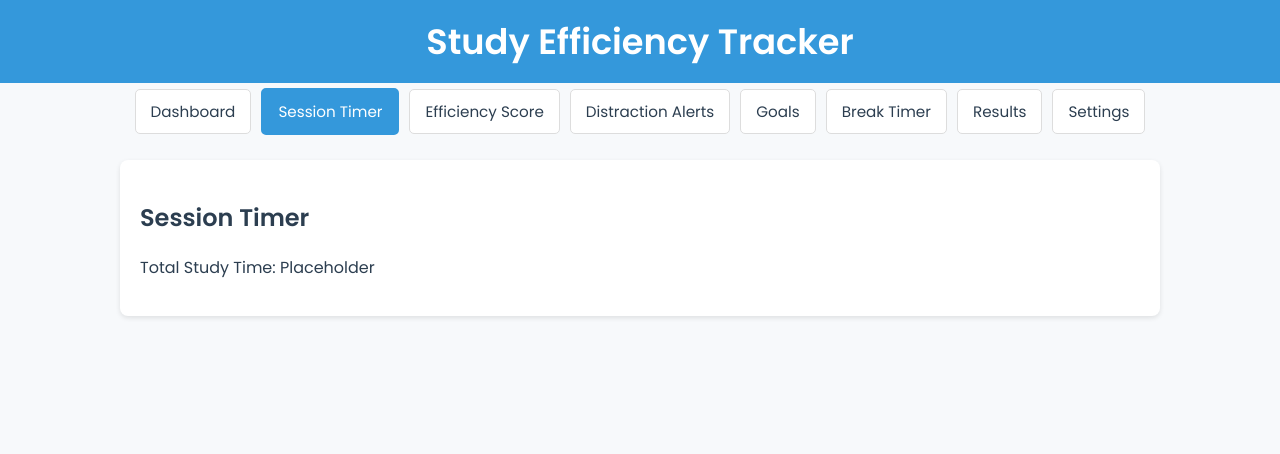
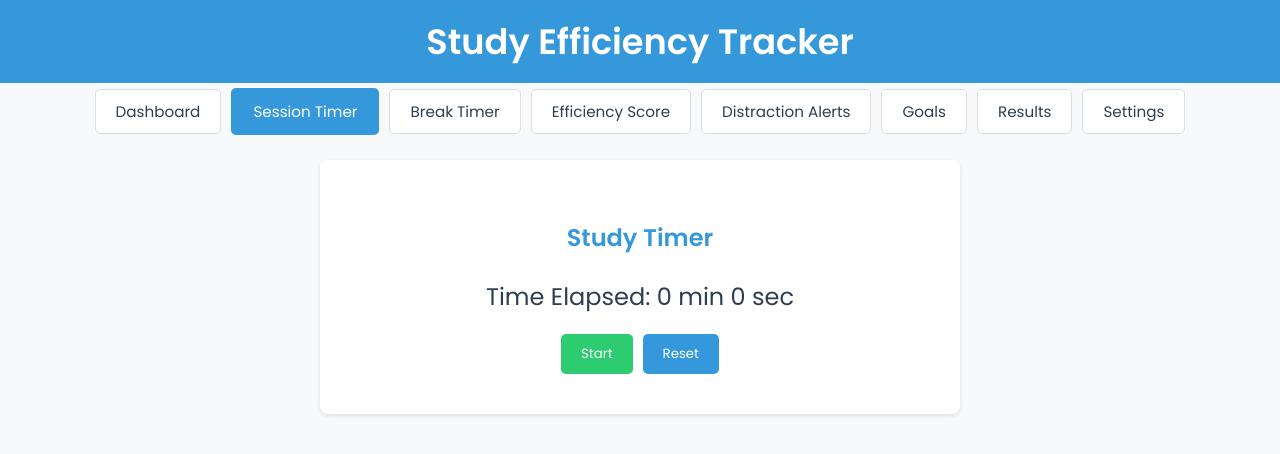
Before and after one commit to ShivamShah18/StudySmart, a React (Create React App) app in the folder new-app/: page / in a window 1280 px wide. Both pictures are taken after a click on the button "Session Timer". Shown: the top 454 px of the page. Built offline with nearby package versions, Linux system fonts and the light colour scheme.

Commit message:
up to date adi frontend

```diff
--- a/new-app/src/App.js
+++ b/new-app/src/App.js
@@ -1,7 +1,51 @@
-import React, { useState } from "react";
+import React, { useState, useEffect } from "react";
 
 const StudyEfficiencyApp = () => {
   const [activeTab, setActiveTab] = useState("Dashboard");
+
+  // Study Timer States
+  const [studyActive, setStudyActive] = useState(false);
+  const [studyTime, setStudyTime] = useState(0);
+
+  // Break Timer States
+  const [breakActive, setBreakActive] = useState(false);
+  const [breakTime, setBreakTime] = useState(0);
+
+  // Study Timer Logic
+  useEffect(() => {
+    let studyInterval;
+    if (studyActive) {
+      studyInterval = setInterval(() => {
+        setStudyTime((prev) => prev + 1);
+      }, 1000);
+    } else {
+      clearInterval(studyInterval);
+    }
+    return () => clearInterval(studyInterval);
+  }, [studyActive]);
+
+  const resetStudyTimer = () => {
+    setStudyTime(0);
+    setStudyActive(false);
+  };
+
+  // Break Timer Logic
+  useEffect(() => {
+    let breakInterval;
+    if (breakActive) {
+      breakInterval = setInterval(() => {
+        setBreakTime((prev) => prev + 1);
+      }, 1000);
+    } else {
+      clearInterval(breakInterval);
+    }
+    return () => clearInterval(breakInterval);
+  }, [breakActive]);
+
+  const resetBreakTimer = () => {
+    setBreakTime(0);
+    setBreakActive(false);
+  };
 
   const renderContent = () => {
     switch (activeTab) {
@@ -35,15 +79,57 @@ const StudyEfficiencyApp = () => {
           </div>
         );
       case "Session Timer":
-        return <div><h2>Session Timer</h2><p>Total Study Time: Placeholder</p></div>;
+        return (
+          <div style={{ textAlign: "center", padding: "20px" }}>
+            <h2 style={{ color: "#3498DB" }}>Study Timer</h2>
+            <p style={{ fontSize: "1.5rem", marginBottom: "20px" }}>
+              Time Elapsed: {Math.floor(studyTime / 60)} min {studyTime % 60} sec
+            </p>
+            <div>
+              <button
+                onClick={() => setStudyActive((prev) => !prev)}
+                style={{
+                  marginRight: "10px",
+                  backgroundColor: studyActive ? "#E74C3C" : "#2ECC71",
+                }}
+              >
+                {studyActive ? "Pause" : "Start"}
+              </button>
+              <button onClick={resetStudyTimer} style={{ backgroundColor: "#3498DB" }}>
+                Reset
+              </button>
+            </div>
+          </div>
+        );
+      case "Break Timer":
+        return (
+          <div style={{ textAlign: "center", padding: "20px" }}>
+            <h2 style={{ color: "#E67E22" }}>Break Timer</h2>
+            <p style={{ fontSize: "1.5rem", marginBottom: "20px" }}>
+              Time Elapsed: {Math.floor(breakTime / 60)} min {breakTime % 60} sec
+            </p>
+            <div>
+              <button
+                onClick={() => setBreakActive((prev) => !prev)}
+                style={{
+                  marginRight: "10px",
+                  backgroundColor: breakActive ? "#E74C3C" : "#2ECC71",
+                }}
+              >
+                {breakActive ? "Pause" : "Start"}
+              </button>
+              <button onClick={resetBreakTimer} style={{ backgroundColor: "#E67E22" }}>
+                Reset
+              </button>
+            </div>
+          </div>
+        );
       case "Efficiency Score":
         return <div><h2>Efficiency Score</h2><p>Focus Score: Placeholder</p></div>;
       case "Distraction Alerts":
         return <div><h2>Distraction Alerts</h2><p>Distractions Detected: Placeholder</p></div>;
       case "Goals":
         return <div><h2>Goals</h2><p>Set and track your goals here.</p></div>;
-      case "Break Timer":
-        return <div><h2>Break Timer</h2><p>Break Time: Placeholder</p></div>;
       case "Results":
         return (
           <div>
@@ -64,18 +150,32 @@ const StudyEfficiencyApp = () => {
   };
 
   return (
-    <div style={{ fontFamily: "inherit", margin: "0", minHeight: "100vh", backgroundColor: "#F7F9FB" }}>
-      <header>
+    <div style={{ fontFamily: "inherit", minHeight: "100vh", backgroundColor: "#F7F9FB" }}>
+      <header
+        style={{
+          textAlign: "center",
+          backgroundColor: "#3498DB",
+          color: "#fff",
+          padding: "15px 0",
+        }}
+      >
         <h1>Study Efficiency Tracker</h1>
       </header>
 
       {/* Navigation Tabs */}
-      <nav>
-        {["Dashboard", "Session Timer", "Efficiency Score", "Distraction Alerts", "Goals", "Break Timer", "Results", "Settings"].map((tab) => (
+      <nav style={{ textAlign: "center", marginBottom: "20px" }}>
+        {["Dashboard", "Session Timer", "Break Timer", "Efficiency Score", "Distraction Alerts", "Goals", "Results", "Settings"].map((tab) => (
           <button
             key={tab}
             onClick={() => setActiveTab(tab)}
-            className={activeTab === tab ? "active" : ""}
+            style={{
+              margin: "5px",
+              padding: "10px 20px",
+              borderRadius: "5px",
+              backgroundColor: activeTab === tab ? "#3498DB" : "#fff",
+              color: activeTab === tab ? "#fff" : "#2C3E50",
+              border: activeTab === tab ? "2px solid #3498DB" : "1px solid #ddd",
+            }}
           >
             {tab}
           </button>
@@ -83,7 +183,16 @@ const StudyEfficiencyApp = () => {
       </nav>
 
       {/* Content Area */}
-      <main>
+      <main
+        style={{
+          padding: "20px",
+          backgroundColor: "#fff",
+          borderRadius: "8px",
+          boxShadow: "0 2px 5px rgba(0,0,0,0.1)",
+          maxWidth: "600px",
+          margin: "0 auto",
+        }}
+      >
         {renderContent()}
       </main>
     </div>
```
